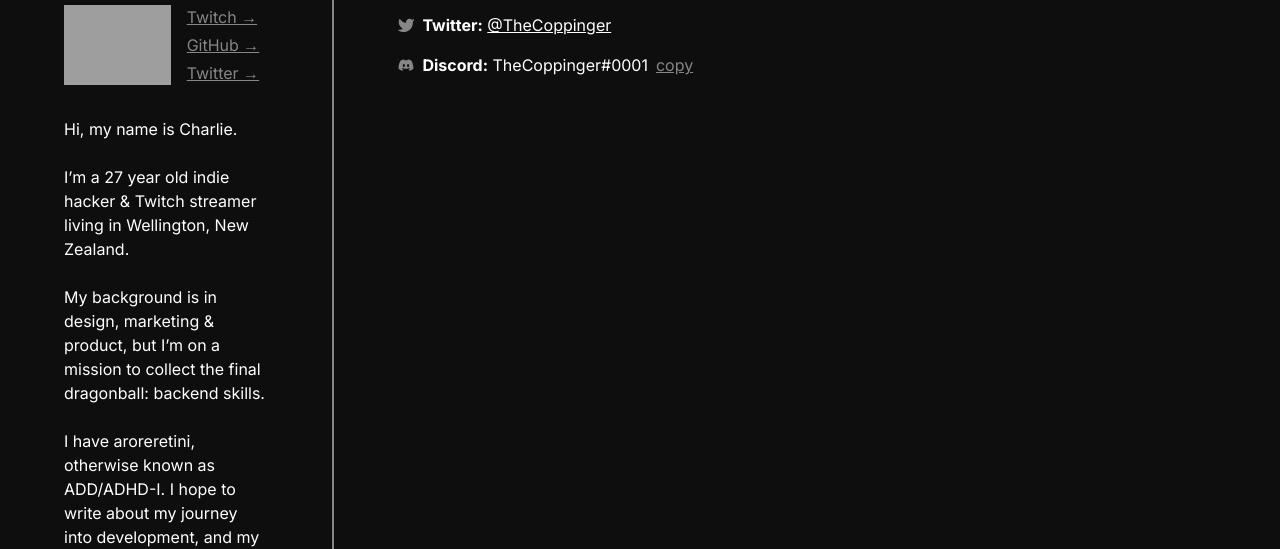
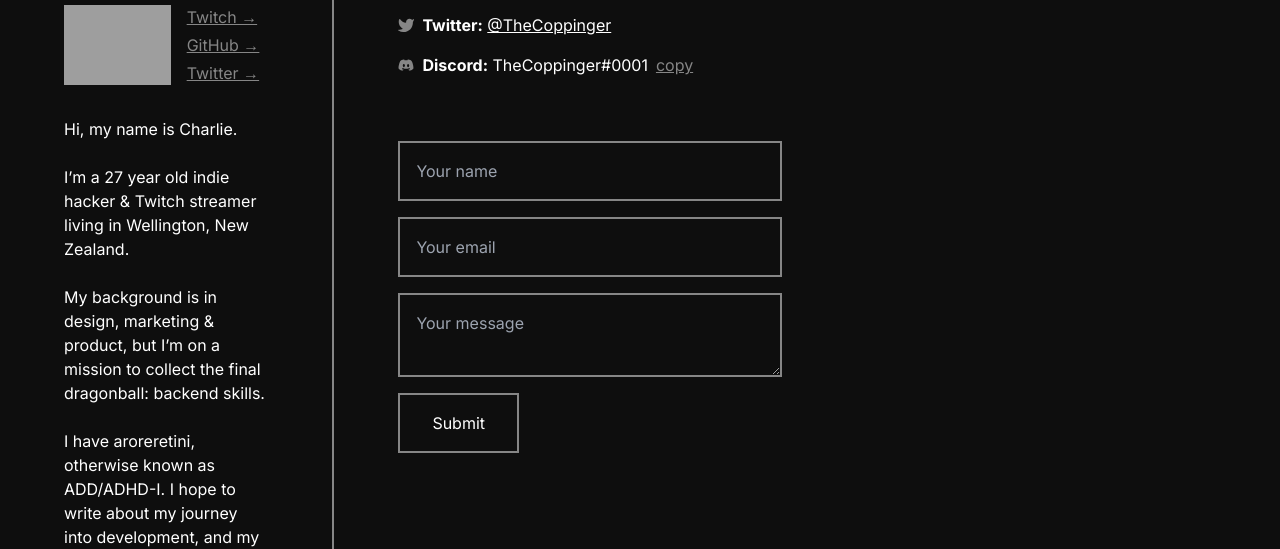
Before and after one commit to coppinger/aroreretini-dev, an Astro site: page /contact in a window 1280 px wide. Shown: the part 259-808 px from the top of the page. Built offline with nearby package versions, Linux system fonts and the light colour scheme; Astro itself is replaced by a stand-in of ours; grey boxes are pictures that could not be loaded.

Commit message:
add contact form, add netlify adapter

```diff
--- a/astro.config.mjs
+++ b/astro.config.mjs
@@ -7,6 +7,11 @@
 import react from "@astrojs/react";
 
 // https://astro.build/config
+import netlify from "@astrojs/netlify/functions";
+
+// https://astro.build/config
 export default defineConfig({
-  integrations: [tailwind(), react()]
+  integrations: [tailwind(), react()],
+  output: "server",
+  adapter: netlify()
 });
--- a/package.json
+++ b/package.json
@@ -11,6 +11,7 @@
     "astro": "astro"
   },
   "dependencies": {
+    "@astrojs/netlify": "^1.2.0",
     "@astrojs/react": "^1.2.0",
     "@astrojs/tailwind": "^2.1.0",
     "astro": "^1.5.0",
--- a/src/pages/contact.astro
+++ b/src/pages/contact.astro
@@ -12,9 +12,7 @@
     />
     <div>
       <section>
-        <div
-          class="grid grid-cols-[auto_1fr] gap-8 md:gap-x-8 gap-y-16 max-w-md"
-        >
+        <div class="flex flex-col gap-8 md:gap-x-8 gap-y-16 max-w-md">
           <ul class="flex flex-col gap-4">
             <li
               class="flex gap-2 items-center cursor-pointer"
@@ -80,6 +78,37 @@
               <p class="text-gray underline">copy</p>
             </li>
           </ul>
+          <form id="contactForm" class="flex flex-col gap-4 max-w-sm">
+            <div class="flex flex-col gap-4">
+              <input
+                class="border-gray border-2 bg-transparent p-4"
+                type="text"
+                name="name"
+                id="name"
+                placeholder="Your name"
+                required
+              />
+              <input
+                class="border-gray border-2 bg-transparent p-4"
+                type="email"
+                name="email"
+                id="email"
+                placeholder="Your email"
+                required
+              />
+            </div>
+            <textarea
+              class="border-gray border-2 bg-transparent p-4"
+              name="message"
+              id="message"
+              placeholder="Your message"
+              required></textarea>
+            <button
+              type="submit"
+              class="border-gray border-2 bg-transparent py-4 px-8 w-fit"
+              >Submit</button
+            >
+          </form>
         </div>
       </section>
     </div>
```
Also changed, not shown: 1 other file.
